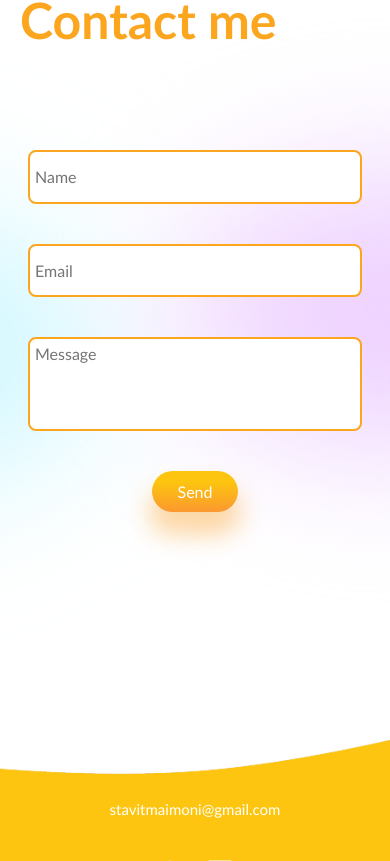
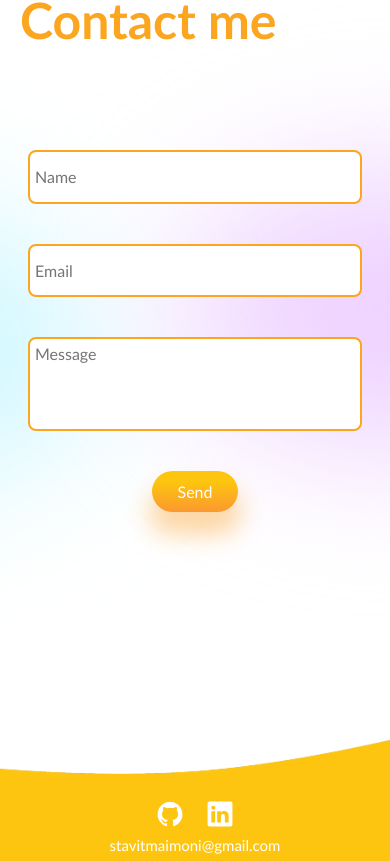
Before and after one commit to StavitMaimoni/Personal-Portfolio, a React (Create React App) app: page / in a window 390 px wide. Shown: the part 3615-4476 px from the top of the page. Built offline with nearby package versions, Linux system fonts and the light colour scheme.

Commit message:
Update Footer.css

```diff
--- a/src/components/Footer/Footer.css
+++ b/src/components/Footer/Footer.css
@@ -32,4 +32,8 @@
     .f-content {
         transform: scale(.5);
     }
+      .f-icons{
+        position: absolute;
+        padding-bottom: 2rem;
+    }
 }
```
